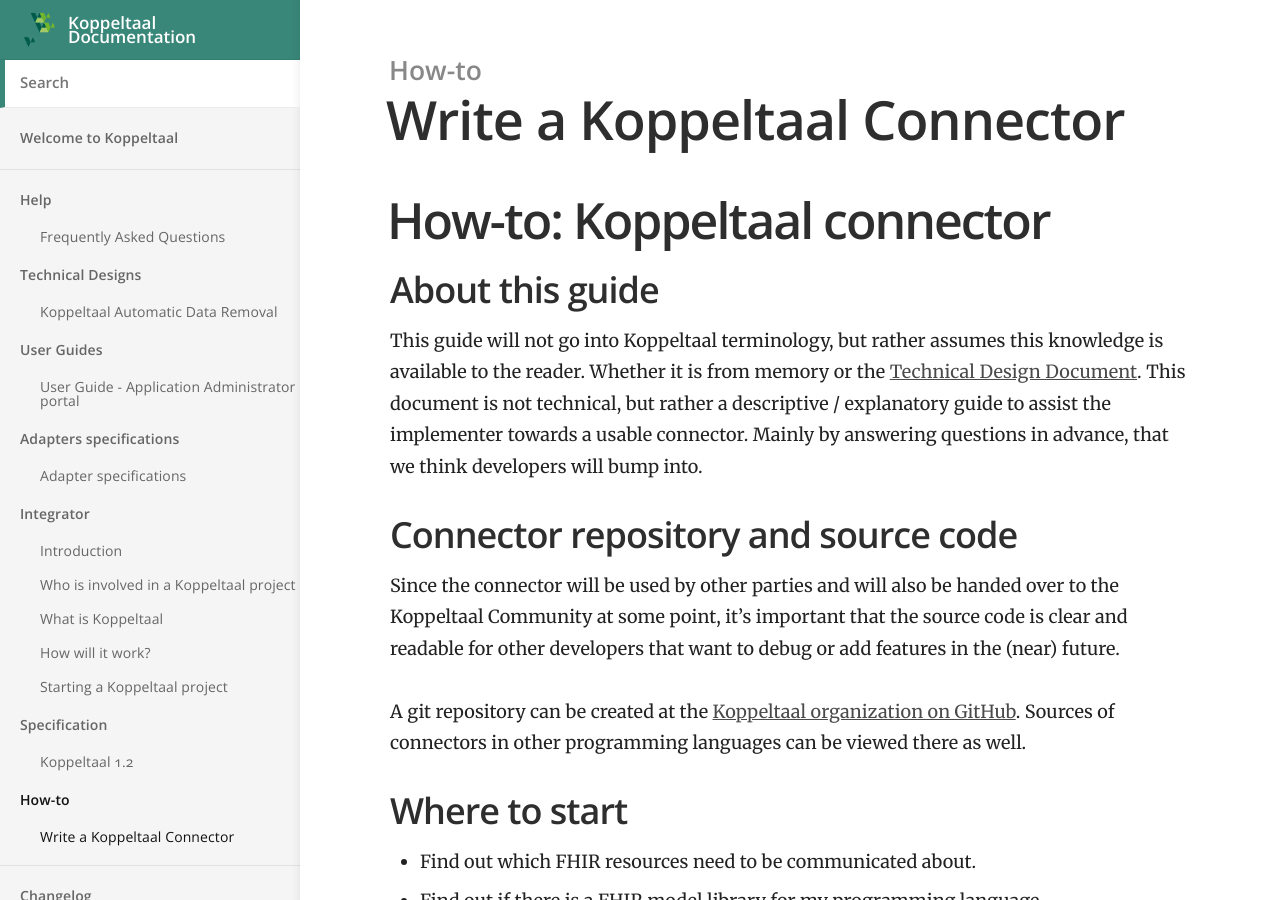
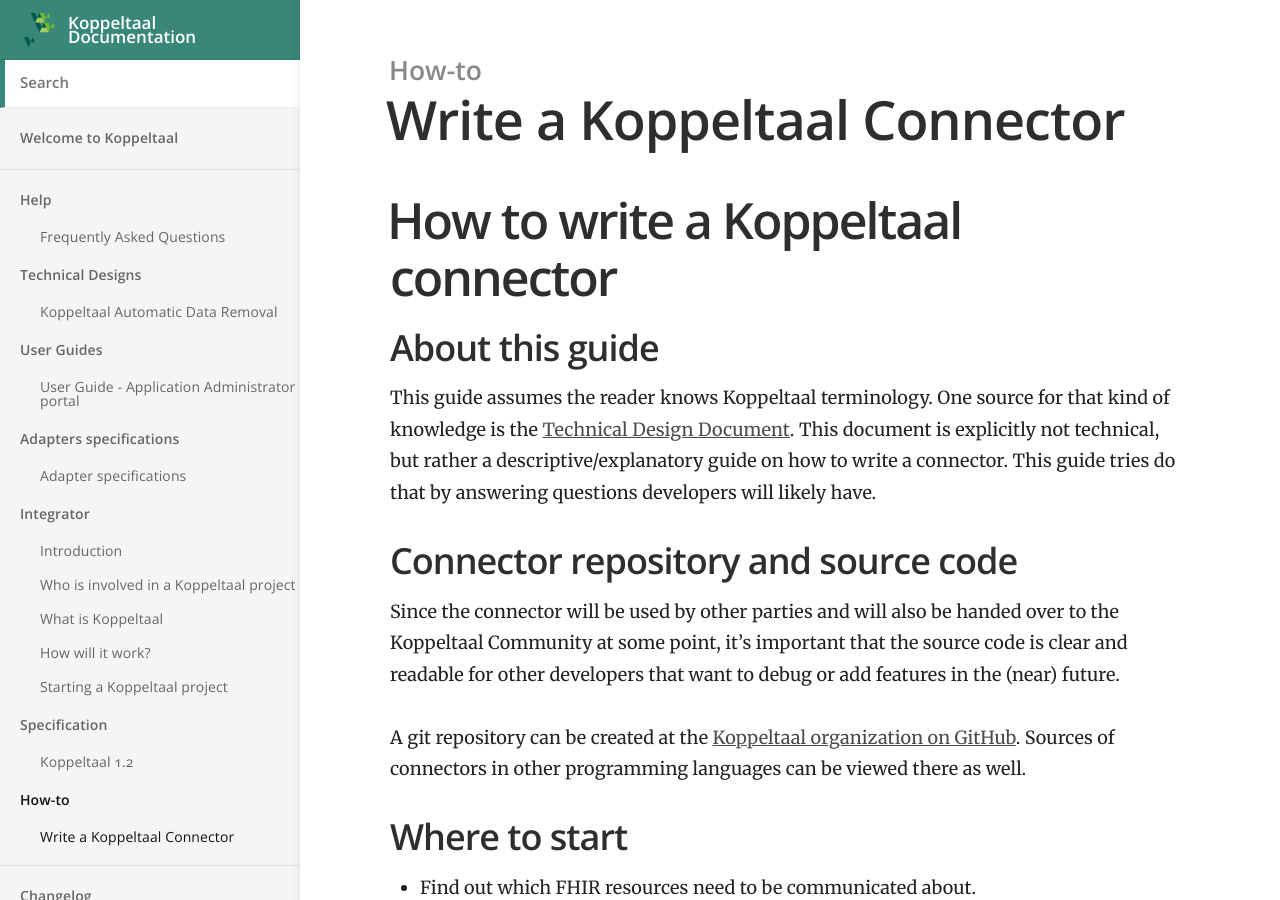
Before and after one commit to Koppeltaal/Koppeltaal-Documentation, a Jekyll site: the page built from _docs/koppelaal-1.2/write-connector.md, in a window 1280 px wide and 900 px high. Built offline with Jekyll 4.4.1, drawn with Linux system fonts in a browser that asks for light colours.

Commit message:
Start of review for "How-to: Write a Koppeltaal connector
This is not finished yet.

```diff
--- a/_docs/koppelaal-1.2/write-connector.md
+++ b/_docs/koppelaal-1.2/write-connector.md
@@ -4,10 +4,10 @@ category: How-to
 order: 2
 ---
 
-# How-to: Koppeltaal connector
+# How to write a Koppeltaal connector
 
 ## About this guide
-This guide will not go into Koppeltaal terminology, but rather assumes this knowledge is available to the reader. Whether it is from memory or the [Technical Design Document]. This document is not technical, but rather a descriptive / explanatory guide to assist the implementer towards a usable connector. Mainly by answering questions in advance, that we think developers will bump into.
+This guide assumes the reader knows Koppeltaal terminology. One source for that kind of knowledge is the [Technical Design Document]. This document is explicitly not technical, but rather a descriptive/explanatory guide on how to write a connector. This guide tries do that by answering questions developers will likely have.
 
 ## Connector repository and source code
 Since the connector will be used by other parties and will also be handed over to the Koppeltaal Community at some point, it’s important that the source code is clear and readable for other developers that want to debug or add features in the (near) future.
```
